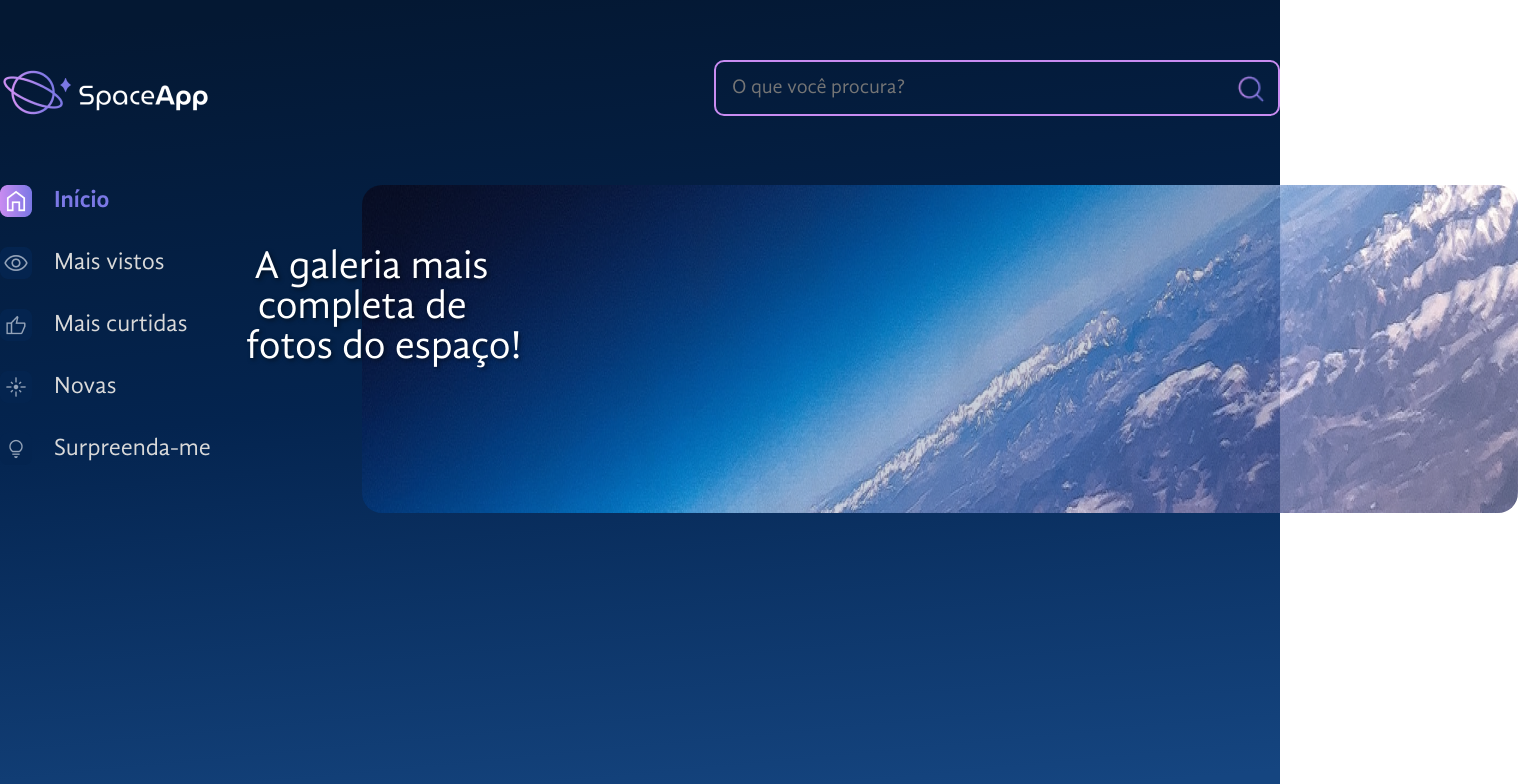
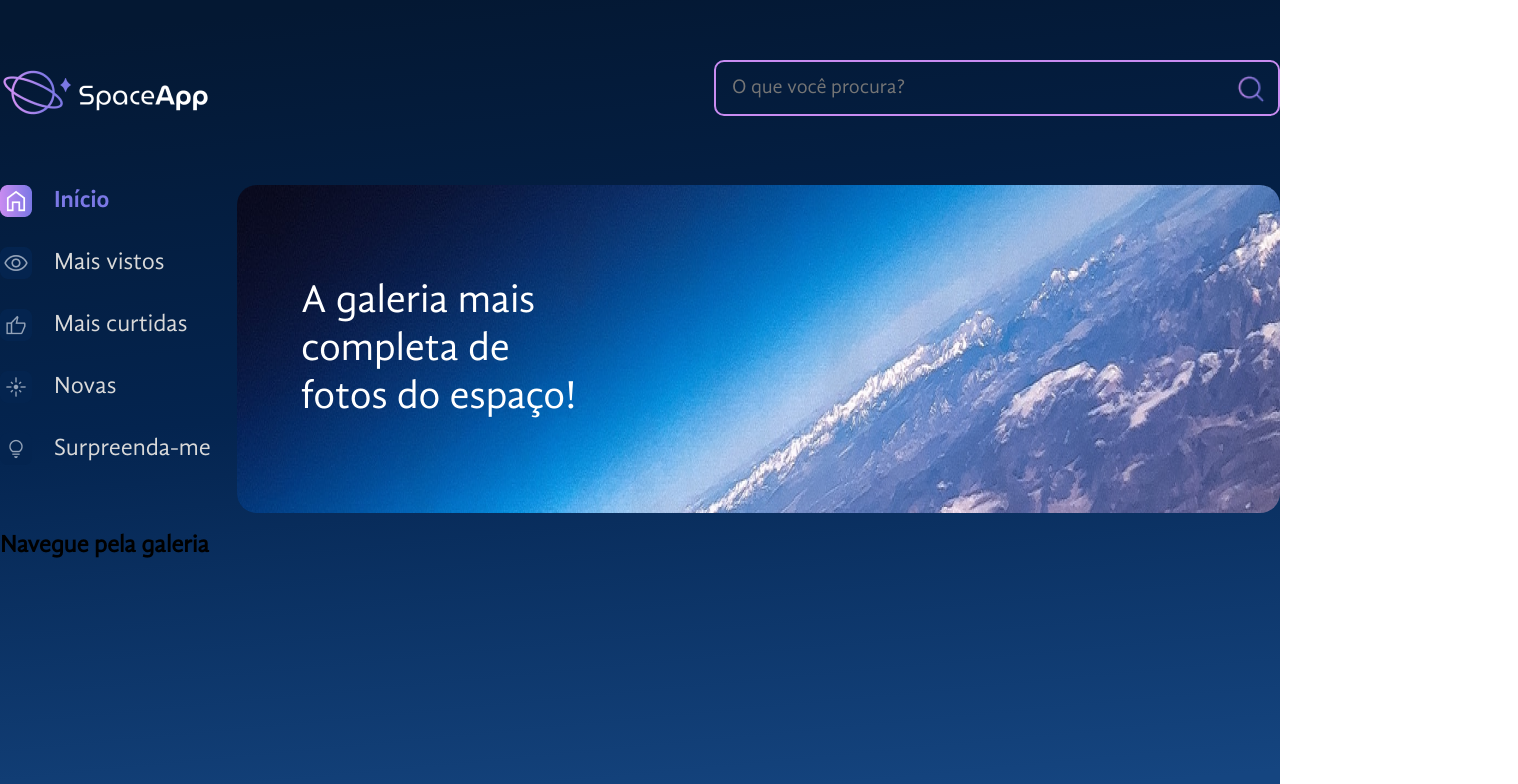
Before and after one commit to leviutima/spaceApp, a React (Vite) app: page / in a window 1280 px wide. Shown: the top 784 px of the page, 1518 px wide, since content can reach past the window. Built offline with nearby package versions, Linux system fonts and the light colour scheme.

Commit message:
colocando boas praticas no banner e melhorando a vizualização da pagina

```diff
--- a/src/App.jsx
+++ b/src/App.jsx
@@ -3,6 +3,7 @@ import EstilosGlobais from "./components/GlobalStyle/Index"
 import Header from "./components/Header/Index"
 import BarraLateral from "./components/BarraLateral/Index"
 import Banner from "./components/Banner/Index"
+import Galeria from "./components/Galeria/Index"
 
 
 const FundoGradiente = styled.div`
@@ -10,11 +11,15 @@ const FundoGradiente = styled.div`
   width: 100%;
   min-height: 100vh;
 `
-const Section = styled.section `
+const AppContainer = styled.div `
+  margin: 0 auto;
+  width: 1700px;
+  max-width: 100%;
+`
+const Main = styled.div `
   display: flex;
-  gap: 150px;
+  gap: 25px;
 `
-
 
 function App() {
 
@@ -23,11 +28,16 @@ function App() {
     <>
       <FundoGradiente>
         <EstilosGlobais />
+        <AppContainer>
           <Header/>
-          <Section>
+          <Main>
             <BarraLateral/>
-            <Banner/>
-          </Section>
+            <Banner
+                  texto={'A galeria mais completa de fotos do espaço!'}
+              />
+          </Main>
+          </AppContainer>
+          <Galeria/>
       </FundoGradiente>
     </>
   )
--- a/src/components/Banner/Index.jsx
+++ b/src/components/Banner/Index.jsx
@@ -1,63 +1,33 @@
-import styled from "styled-components"
 
-const BannerSyle = styled.img `
-    width: 1400px;
-    height: 328px;
-    top: 192px;
-    left: 260px;
-    opacity: 80%;
+import { styled } from "styled-components"
+
+const FigureEstilizada = styled.figure`
+    background-image: url(/banner.png);
+    flex-grow: 1;
+    background-repeat: no-repeat;
+    display: flex;
+    align-items: center;
+    min-height: 328px;
+    margin: 0;
     border-radius: 20px;
+    max-width: 100%;
+    background-size: cover;
 `
 
-
-const TextoImg = styled.h1 `
-  position: absolute;
-  top: 30%;
-  left: 29%;
-  transform: translate(-50%, -50%);
-  color: #ffff;
-  font-size: 40px;
-  line-height: 48px;
-  font-weight: 400;
-  text-shadow: 2px 2px 4px rgba(0,0,0,0.5);
-  white-space: pre-wrap;
+const TituloEstilizado = styled.h1`
+    font-weight: 400;
+    font-size: 40px;
+    line-height: 48px;
+    color: #FFFFFF;
+    max-width: 300px;
+    padding: 0 64px;
 `
 
-const TextoImgQuebra = styled.h1 `
-    position: absolute;
-    top: 35%;
-    left: 28.3%;
-    transform: translate(-50%, -50%);
-    color: #ffff;
-    font-size: 40px;
-    line-height: 48px;
-    font-weight: 400;
-    text-shadow: 2px 2px 4px rgba(0,0,0,0.5);
-    white-space: pre-wrap;
-`
-const TextoImgQuebraLast = styled.h1 `
-    position: absolute;
-    top: 40%;
-    left: 30%;
-    transform: translate(-50%, -50%);
-    color: #ffff;
-    font-size: 40px;
-    line-height: 48px;
-    font-weight: 400;
-    text-shadow: 2px 2px 4px rgba(0,0,0,0.5);
-    white-space: pre-wrap;
-`
-
-
-const Banner = () => {
-    return(
-        <>
-        <BannerSyle src="/banner.png" ></BannerSyle>
-        <TextoImg>A galeria mais</TextoImg>
-        <TextoImgQuebra>completa de</TextoImgQuebra>
-        <TextoImgQuebraLast>fotos do espaço!</TextoImgQuebraLast>
-        </>
-    )
+const Banner = ({texto}) => {
+    return (
+    <FigureEstilizada>
+        <TituloEstilizado>{texto}</TituloEstilizado>
+    </FigureEstilizada>)
 }
 
 export default Banner
--- /dev/null
+++ b/src/components/Galeria/Index.jsx
@@ -0,0 +1,8 @@
+const Galeria = () => {
+    return(
+      <h2>Navegue pela galeria</h2>
+    )
+
+}
+
+export default Galeria
```
